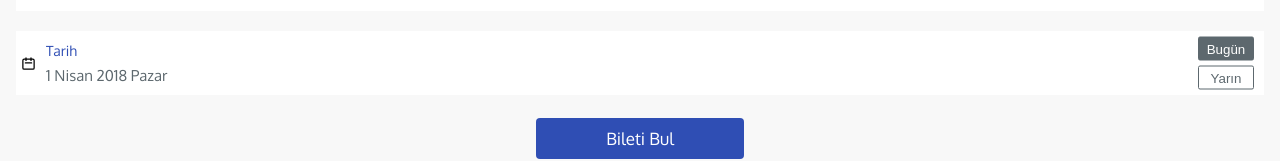
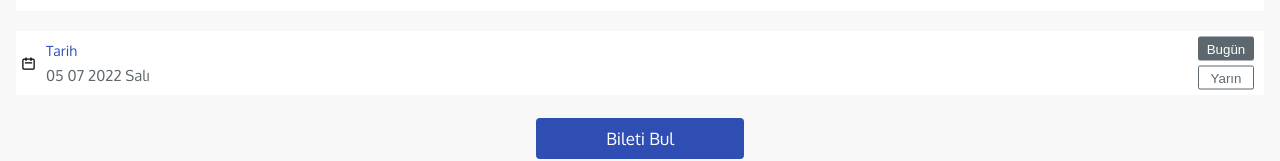
Before and after one commit to halikali/obilet-case, a React (Create React App) app: page / in a window 1280 px wide. Shown: the part 170-331 px from the top of the page. Built offline with nearby package versions, Linux system fonts and the light colour scheme.

Commit message:
complete set date

```diff
--- a/src/components/Inputs/DateInput/DateInput.component.jsx
+++ b/src/components/Inputs/DateInput/DateInput.component.jsx
@@ -1,16 +1,24 @@
 import { Calendar } from "components/Icons/Icons.component";
-import { useState } from "react";
+import { formatDate } from "helper";
+import { useEffect, useState } from "react";
 
 import "./DateInput.style.scss";
 
 const DateInput = () => {
-  const [active, setActive] = useState("Bugün");
-  const date = new Date();
+  const [activeDay, setActiveDay] = useState("Bugün");
+  const [date, setDate] = useState(new Date());
+
+  useEffect(() => {
+    let tomorrow = new Date();
+    tomorrow.setDate(tomorrow.getDate() + 1);
+    activeDay === "Bugün" ? setDate(new Date()) : setDate(tomorrow);
+  }, [activeDay]);
+
   const buttons = document.getElementsByClassName("button");
 
   const findActiveFilter = () => {
     const activeFilter = document.querySelector(".button--active");
-    activeFilter && setActive(activeFilter.innerText);
+    activeFilter && setActiveDay(activeFilter.innerText);
   };
 
   const setActiveButton = (e) => {
@@ -22,18 +30,12 @@ const DateInput = () => {
     findActiveFilter();
   };
 
-  const setDate = () => {
-    console.log(date);
-  };
-
-  setDate();
-
   return (
     <div className="selection selection--date">
       <Calendar className="selection__icon" />
       <div className="selection__text-wrapper">
         <p className="label">Tarih</p>
-        <p className="text">1 Nisan 2018 Pazar</p>
+        <p className="text">{formatDate(date)} </p>
       </div>
       <div className="button__wrapper">
         <button className="button button--active" onClick={setActiveButton}>
```
